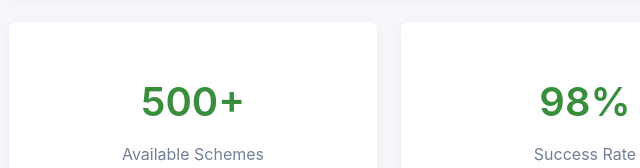
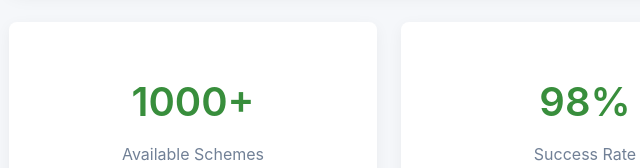
Before and after one commit to ShubhamtechCoder/YojanaDarpan, a plain HTML site: page index.html in a window 1280 px wide. Shown: the part 632-800 px from the top of the page, 55-695 px from the left. Drawn offline with nearby package versions, Linux system fonts and the light colour scheme; a web font is replaced by a local one.

Commit message:
Update index.html

```diff
--- a/index.html
+++ b/index.html
@@ -44,7 +44,7 @@
             </div>
             <div class="stats">
                 <div class="stat-card">
-                    <h3>500+</h3>
+                    <h3>1000+</h3>
                     <p data-en="Available Schemes" data-hi="उपलब्ध योजनाएं">Available Schemes</p>
                 </div>
                 <div class="stat-card">
```
